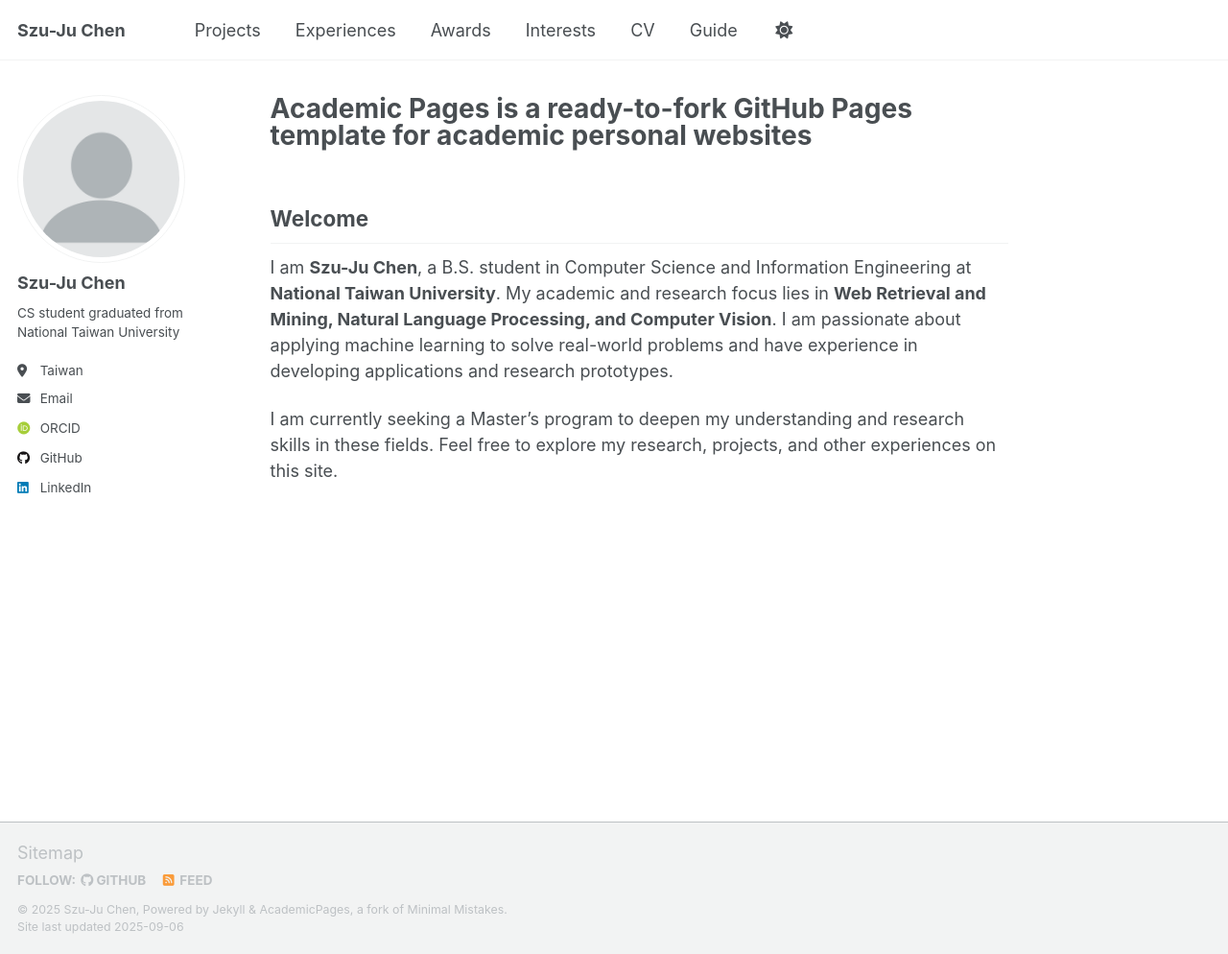
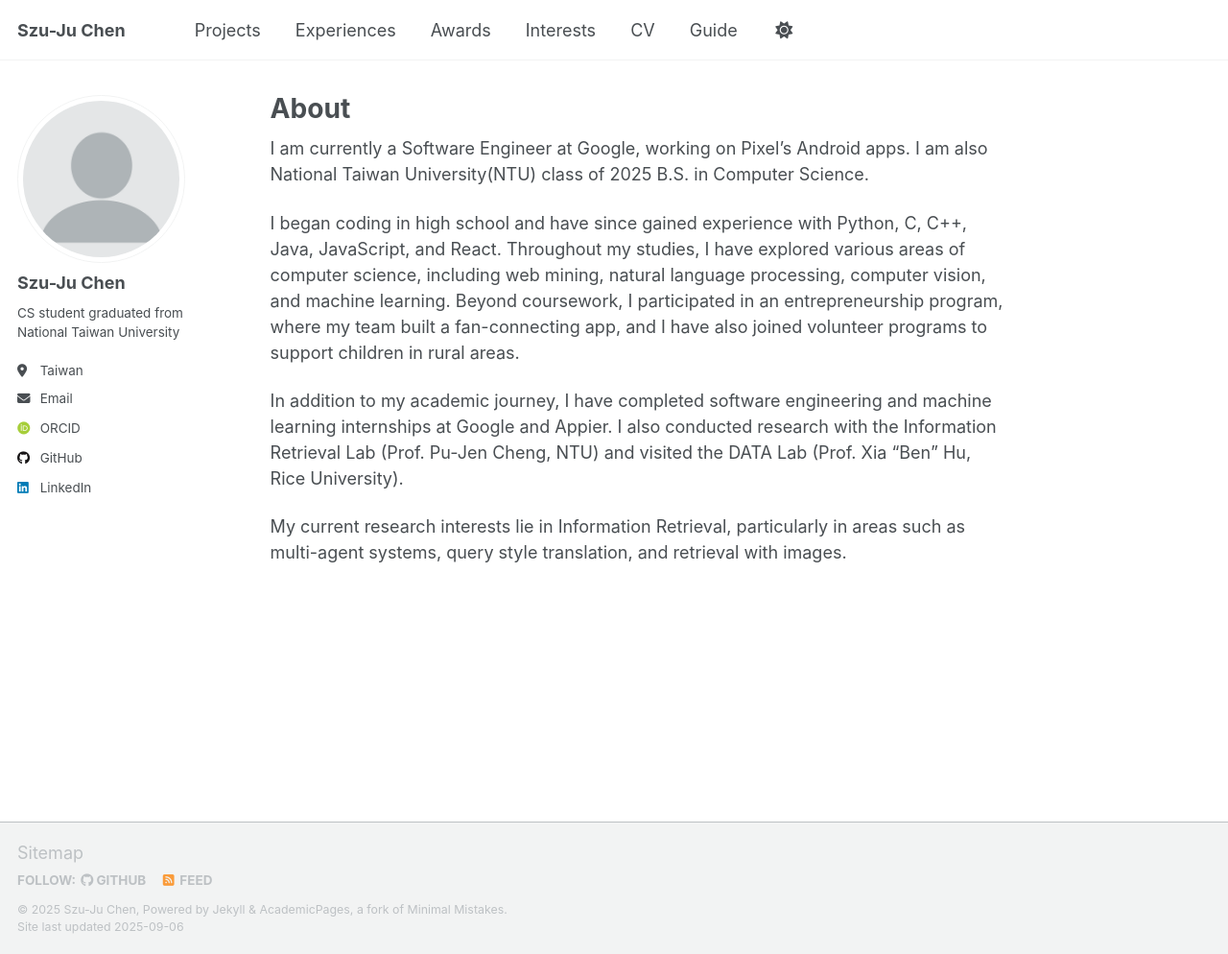
Before and after one commit to szujuchen/szujuchen.github.io, a Jekyll site: the page built from _pages/about.md, in a window 1280 px wide and 994 px high. Shown: the whole window at 96% size. Built offline with Jekyll 4.4.1, drawn with Linux system fonts in a browser that asks for light colours; some web fonts are replaced; a script that is not in the unit is left out.

Commit message:
modify About content

```diff
--- a/_pages/about.md
+++ b/_pages/about.md
@@ -1,14 +1,16 @@
 ---
 permalink: /
-title: "Academic Pages is a ready-to-fork GitHub Pages template for academic personal websites"
+title: "About"
 author_profile: true
 redirect_from:
   - /about/
   - /about.html
 ---
 
-## Welcome
+I am currently a Software Engineer at Google, working on Pixel’s Android apps. I am also National Taiwan University(NTU) class of 2025 B.S. in Computer Science.
 
-I am **Szu-Ju Chen**, a B.S. student in Computer Science and Information Engineering at **National Taiwan University**. My academic and research focus lies in **Web Retrieval and Mining, Natural Language Processing, and Computer Vision**. I am passionate about applying machine learning to solve real-world problems and have experience in developing applications and research prototypes.
+I began coding in high school and have since gained experience with Python, C, C++, Java, JavaScript, and React. Throughout my studies, I have explored various areas of computer science, including web mining, natural language processing, computer vision, and machine learning. Beyond coursework, I participated in an entrepreneurship program, where my team built a fan-connecting app, and I have also joined volunteer programs to support children in rural areas.
 
-I am currently seeking a Master's program to deepen my understanding and research skills in these fields. Feel free to explore my research, projects, and other experiences on this site.
+In addition to my academic journey, I have completed software engineering and machine learning internships at Google and Appier. I also conducted research with the Information Retrieval Lab (Prof. Pu-Jen Cheng, NTU) and visited the DATA Lab (Prof. Xia “Ben” Hu, Rice University).
+
+My current research interests lie in Information Retrieval, particularly in areas such as multi-agent systems, query style translation, and retrieval with images.
```
